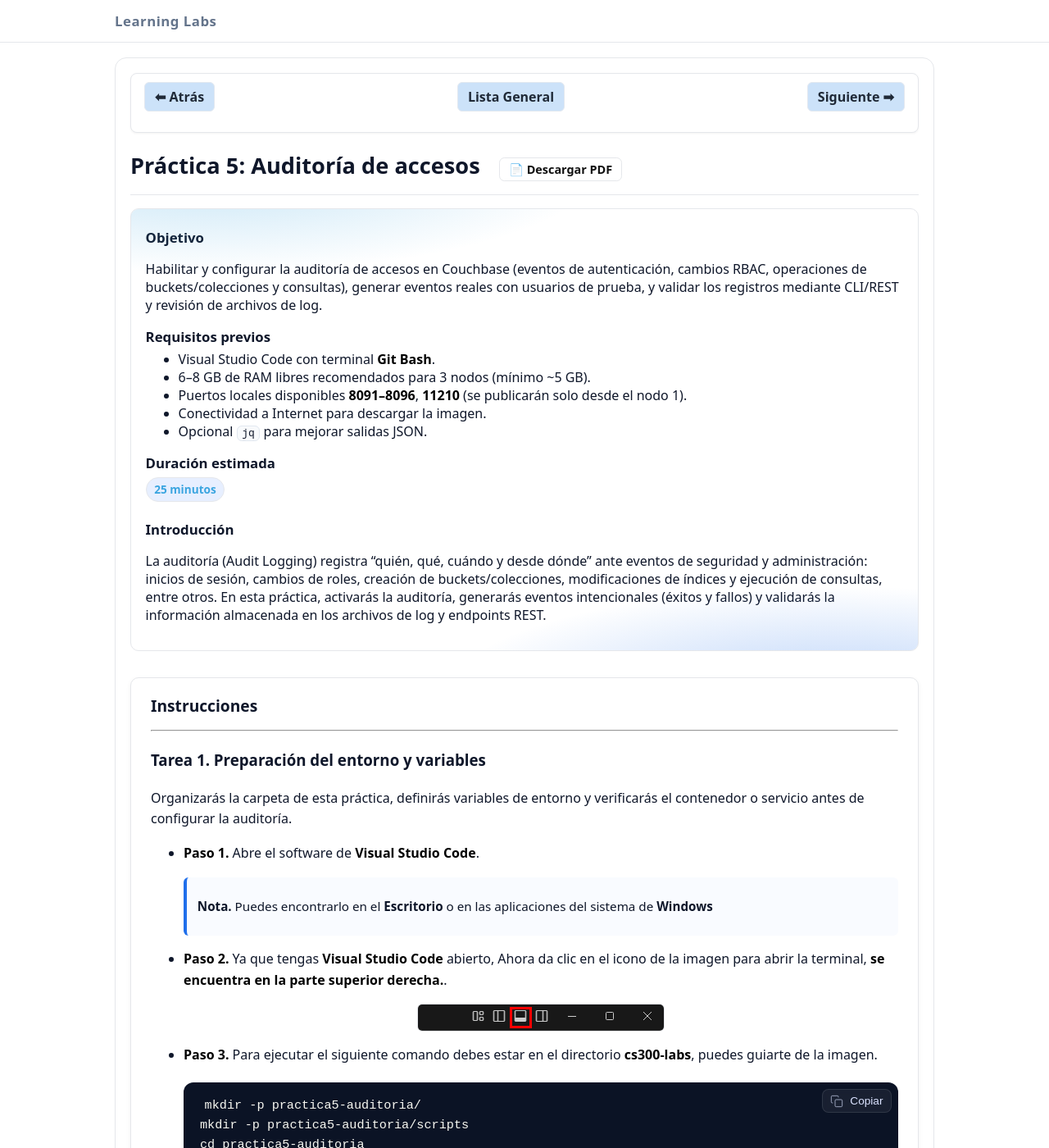
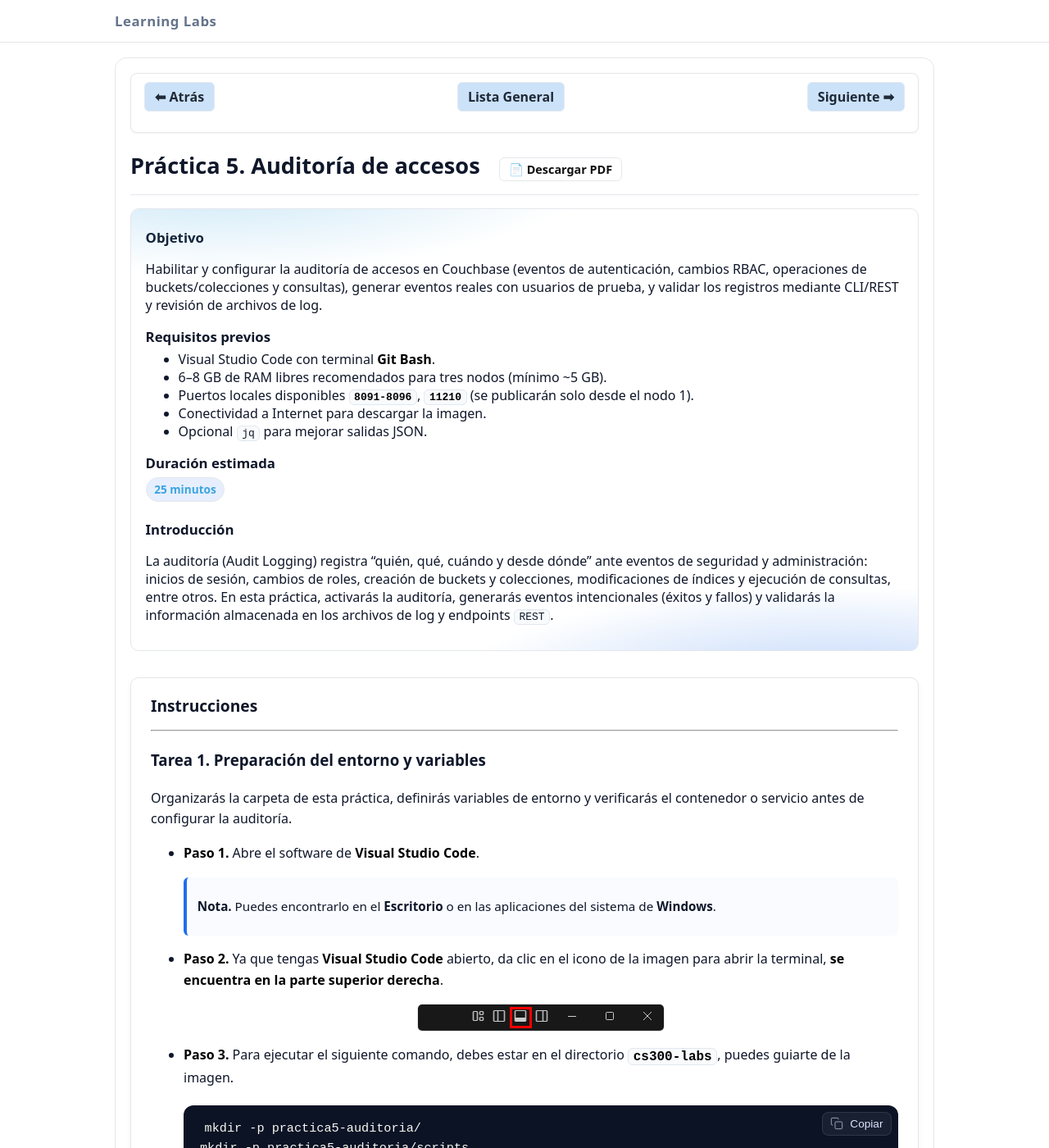
Before and after one commit to Netec-Mx/CS300_INT, a Jekyll site: the page built from labs/lab5/lab5.md, in a window 1280 px wide and 1400 px high. Shown: the whole window at 82% size. Built offline with Jekyll 4.4.1, drawn with Linux system fonts in a browser that asks for light colours; some of the changed text lies outside the part shown.

Commit message:
Update lab5.md

````diff
--- a/labs/lab5/lab5.md
+++ b/labs/lab5/lab5.md
@@ -1,6 +1,6 @@
 ---
 layout: lab
-title: "Práctica 5: Auditoría de accesos" # CAMBIAR POR CADA PRACTICA
+title: "Práctica 5. Auditoría de accesos" # CAMBIAR POR CADA PRACTICA
 permalink: /lab5/lab5/ # CAMBIAR POR CADA PRACTICA
 images_base: /labs/lab5/img # CAMBIAR POR CADA PRACTICA
 duration: "25 minutos" # CAMBIAR POR CADA PRACTICA
@@ -8,16 +8,16 @@ objective: # CAMBIAR POR CADA PRACTICA
   - Habilitar y configurar la auditoría de accesos en Couchbase (eventos de autenticación, cambios RBAC, operaciones de buckets/colecciones y consultas), generar eventos reales con usuarios de prueba, y validar los registros mediante CLI/REST y revisión de archivos de log.
 prerequisites: # CAMBIAR POR CADA PRACTICA
   - Visual Studio Code con terminal **Git Bash**.
-  - 6–8 GB de RAM libres recomendados para 3 nodos (mínimo ~5 GB).
-  - Puertos locales disponibles **8091–8096**, **11210** (se publicarán solo desde el nodo 1).
+  - 6–8 GB de RAM libres recomendados para tres nodos (mínimo ~5 GB).
+  - Puertos locales disponibles **`8091-8096`**, **`11210`** (se publicarán solo desde el nodo 1).
   - Conectividad a Internet para descargar la imagen.
   - Opcional `jq` para mejorar salidas JSON.
 introduction: > # CAMBIAR POR CADA PRACTICA
-  La auditoría (Audit Logging) registra “quién, qué, cuándo y desde dónde” ante eventos de seguridad y administración: inicios de sesión, cambios de roles, creación de buckets/colecciones, modificaciones de índices y ejecución de consultas, entre otros. En esta práctica, activarás la auditoría, generarás eventos intencionales (éxitos y fallos) y validarás la información almacenada en los archivos de log y endpoints REST.
+  La auditoría (Audit Logging) registra “quién, qué, cuándo y desde dónde” ante eventos de seguridad y administración: inicios de sesión, cambios de roles, creación de buckets y colecciones, modificaciones de índices y ejecución de consultas, entre otros. En esta práctica, activarás la auditoría, generarás eventos intencionales (éxitos y fallos) y validarás la información almacenada en los archivos de log y endpoints `REST`.
 slug: lab5 # CAMBIAR POR CADA PRACTICA
 lab_number: 5 # CAMBIAR POR CADA PRACTICA
 final_result: > # CAMBIAR POR CADA PRACTICA
-  Auditoría de Couchbase **activada y validada** autenticación (éxitos/fallos), cambios RBAC, operaciones administrativas e interacciones N1QL. Aplicaste filtros por usuario y verificaste contenidos en `audit.log`.
+  Auditoría de Couchbase **activada y validada** autenticación (éxitos o fallos), cambios RBAC, operaciones administrativas e interacciones N1QL. Aplicaste filtros por usuario y verificaste contenidos en `audit.log`.
 notes: # CAMBIAR POR CADA PRACTICA
   - El volumen de auditoría puede crecer rápidamente planifica rotación y retención.
   - Si `jq` no está disponible, usa `grep`/`less` para inspeccionar JSON line-by-line.
@@ -47,14 +47,14 @@ Organizarás la carpeta de esta práctica, definirás variables de entorno y ver
 
 - **Paso 1.** Abre el software de **Visual Studio Code**.
 
-  > **Nota.** Puedes encontrarlo en el **Escritorio** o en las aplicaciones del sistema de **Windows**
+  > **Nota.** Puedes encontrarlo en el **Escritorio** o en las aplicaciones del sistema de **Windows**.
   {: .lab-note .info .compact}
 
-- **Paso 2.** Ya que tengas **Visual Studio Code** abierto, Ahora da clic en el icono de la imagen para abrir la terminal, **se encuentra en la parte superior derecha.**.
+- **Paso 2.** Ya que tengas **Visual Studio Code** abierto, da clic en el icono de la imagen para abrir la terminal, **se encuentra en la parte superior derecha**.
 
   ![cbase1]({{ page.images_base | relative_url }}/1.png)
 
-- **Paso 3.** Para ejecutar el siguiente comando debes estar en el directorio **cs300-labs**, puedes guiarte de la imagen.
+- **Paso 3.** Para ejecutar el siguiente comando, debes estar en el directorio **`cs300-labs`**, puedes guiarte de la imagen.
 
   ```bash
   mkdir -p practica5-auditoria/
@@ -63,7 +63,7 @@ Organizarás la carpeta de esta práctica, definirás variables de entorno y ver
   ```
   ![cbase2]({{ page.images_base | relative_url }}/2.png)
 
-- **Paso 4.** En la terminal de **VSC** copia y pega el siguiente comando que crea el archivo `.env` y carga el contenido de las variables necesarias.
+- **Paso 4.** En la terminal de **VSC**, copia y pega el siguiente comando que crea el archivo `.env` y carga el contenido de las variables necesarias.
 
   > **Nota.** El archivo `.env` estandariza credenciales y memoria.
   {: .lab-note .info .compact}
@@ -102,10 +102,10 @@ Organizarás la carpeta de esta práctica, definirás variables de entorno y ver
   EOF
   ```
 
-- **Paso 5.** Ahora crea el archivo **Docker Compose** llamado **compose.yaml**. Copia y pega el siguiente código en la terminal.
+- **Paso 5.** Ahora, crea el archivo **Docker Compose** llamado **`compose.yaml`**. Copia y pega el siguiente código en la terminal.
 
   > **Nota.**
-  - El archivo `compose.yaml` mapea puertos 8091–8096 para la consola web y 11210 para clientes.
+  - El archivo `compose.yaml` mapea puertos `8091-8096` para la consola web y `11210` para clientes.
   - El healthcheck consulta el endpoint `/pools` que responde cuando el servicio está arriba (aunque aún no inicializado).
   {: .lab-note .info .compact}
 
@@ -137,9 +137,9 @@ Organizarás la carpeta de esta práctica, definirás variables de entorno y ver
 
 - **Paso 6.** Inicia el servicio, dentro de la terminal ejecuta el siguiente comando.
 
-  > **Importante.** Para agilizar los procesos, la imagen ya está descargada en tu ambiente de trabajo, ya que puede tardar hasta 10 minutos en descargarse.
-  {: .lab-note .important .compact}
-  > **Importante.** El `docker compose up -d` corre en segundo plano. El healthcheck del servicio y la sonda de `compose.yaml` garantizan que Couchbase responda en 8091 antes de continuar.
+  > **Importante**
+  > Para agilizar los procesos, la imagen ya está descargada en tu ambiente de trabajo, ya que puede tardar hasta 10 minutos en descargarse.
+  > El `docker compose up -d` corre en segundo plano. El healthcheck del servicio y la sonda de `compose.yaml` garantizan que Couchbase responda en `8091` antes de continuar.
   {: .lab-note .important .compact}
 
   ```bash
@@ -148,11 +148,11 @@ Organizarás la carpeta de esta práctica, definirás variables de entorno y ver
 
   ![cbase3]({{ page.images_base | relative_url }}/3.png)
 
-- **Paso 7.** Inicializa el clúster, ejecuta el siguiente comando en la terminal.
+- **Paso 7.** Inicializa el clúster y ejecuta el siguiente comando en la terminal.
 
   > **Nota.** El `cluster-init` fija credenciales y cuotas de memoria (data/Index). Para un nodo local, 2 GB total y 512 MB para Index es razonable; ajusta según tu RAM. Habilitar `flush` permite vaciar el bucket desde la UI o CLI.
   {: .lab-note .info .compact}
-  > **Importante.** El comando se ejecuta desde el directorio de la práctica **practica5-auditoria**
+  > **Importante.** El comando se ejecuta desde el directorio de la práctica **`practica5-auditoria`**.
   {: .lab-note .important .compact}
 
   ```bash
@@ -209,9 +209,9 @@ Activarás la auditoría, configurarás la ruta de logs, el tamaño de rotación
   ```
   ![cbase6]({{ page.images_base | relative_url }}/6.png)
 
-- **Paso 2.** Ejecuta el siguiente comando para la configuracion de la auditoría con `couchbase-cli setting-audit`:.
+- **Paso 2.** Ejecuta el siguiente comando para la configuracion de la auditoría con `couchbase-cli setting-audit`.
 
-  > **Nota.** La propiedad `rotate-interval 0` = rotación por tamaño; `rotate-size` ~20MB.
+  > **Nota.** La propiedad `rotate-interval 0` = rotación por tamaño; `rotate-size` ~20 MB.
   {: .lab-note .info .compact}
 
   ```bash
@@ -264,7 +264,7 @@ Crearás el bucket `orders`, el *scope* `sales` y la *collections* `orders`.
   ```
   ![cbase10]({{ page.images_base | relative_url }}/10.png)
 
-- **Paso 2.** Crea el *scope* **sales** vía REST, copia y pega el comando en la terminal.
+- **Paso 2.** Crea el `scope` **`sales`** vía `REST`. Copia y pega el comando en la terminal.
 
   ```bash
   # Scope
@@ -274,7 +274,7 @@ Crearás el bucket `orders`, el *scope* `sales` y la *collections* `orders`.
   ```
   ![cbase11]({{ page.images_base | relative_url }}/11.png)
 
-- **Paso 3.** Crea el *collections* **orders** vía REST, copia y pega el comando en la terminal.
+- **Paso 3.** Crea el `collections` **`orders`** vía `REST`. Copia y pega el comando en la terminal.
 
   ```bash
   # Collection: orders
@@ -292,7 +292,7 @@ Crearás el bucket `orders`, el *scope* `sales` y la *collections* `orders`.
   ```
   ![cbase13]({{ page.images_base | relative_url }}/13.png)
 
-- **Paso 5.** Ejecuta el siguiente comando para listar **sales** con **orders** correctamente.
+- **Paso 5.** Ejecuta el siguiente comando para listar `sales` con `orders` correctamente.
 
   > **Nota.** Configuraste el *keyspace* `orders.sales.orders` para probar permisos granulares por *collection*.
   {: .lab-note .info .compact}
@@ -303,7 +303,7 @@ Crearás el bucket `orders`, el *scope* `sales` y la *collections* `orders`.
   ```
   ![cbase14]({{ page.images_base | relative_url }}/14.png)
 
-- **Paso 6.** Ahora crea el usuario **analyst_ro** (solo lectura en `orders.sales.orders`), copia y pega el siguiente comando en la terminal.
+- **Paso 6.** Ahora, crea el usuario **`analyst_ro`** (solo lectura en `orders.sales.orders`). Copia y pega el siguiente comando en la terminal.
 
   ```bash
   docker exec -it cbnode1 couchbase-cli user-manage \
@@ -325,26 +325,26 @@ Crearás el bucket `orders`, el *scope* `sales` y la *collections* `orders`.
 Provocarás inicios de sesión correctos y fallidos para observar eventos de auditoría de autenticación.
 
 
-- **Paso 1.** Realiza la prueba con el usuario **analyst_ro** para generar logs.
+- **Paso 1.** Realiza la prueba con el usuario **`analyst_ro`** para generar logs.
 
   ```bash
   docker exec -it cbnode1 cbq -e http://${CB_HOST}:8093 -u "${RBAC_ANALYST}" -p ${RBAC_ANALYST_PASS} -s "SELECT 1;"
   ```
   ![cbase16]({{ page.images_base | relative_url }}/16.png)
 
-- **Paso 2.** Ahora intenta el inicio de sesión para simular una falla.
+- **Paso 2.** Ahora, intenta el inicio de sesión para simular una falla.
 
   ```bash
   docker exec -it cbnode1 cbq -e http://${CB_HOST}:8093 -u "${RBAC_ANALYST}" -p 'Wrong!2025' -s "SELECT 1;" || true
   ```
   ![cbase17]({{ page.images_base | relative_url }}/17.png)
 
-- **Paso 3.** Ahora revisa los logs de auditoria generados por los eventos de inicio de sesión.
+- **Paso 3.** Revisa los _logs_ de auditoría generados por los eventos de inicio de sesión.
 
-  > **Nota.**
-  - Debes observar entradas recientes indicando éxito y/o fallo de autenticación con timestamps.
-  - La línea contiene el usuario y el origen **(host/endpoint).**
-  - Los eventos de autenticación son clave para **trazabilidad de accesos** y detección de intentos fallidos.
+  > **Notas**
+  - Debes observar entradas recientes indicando éxito o fallo de la autenticación con `timestamps`.
+  - La línea contiene el usuario y el origen **(`host`/`endpoint`).**
+  - Los eventos de autenticación son clave para la **trazabilidad de accesos** y la detección de intentos fallidos.
   {: .lab-note .info .compact}
 
   ```bash
@@ -380,7 +380,7 @@ Crearás y eliminarás temporalmente un usuario para registrar eventos de cambio
   ```
   ![cbase19]({{ page.images_base | relative_url }}/19.png)
 
-- **Paso 2.** Ahora lista el usuario para confirmar que se haya creado correctamente.
+- **Paso 2.** Lista el usuario para confirmar que se haya creado correctamente.
 
   ```bash
   docker exec -it cbnode1 couchbase-cli user-manage \
@@ -437,15 +437,15 @@ eso a datos y Query (N1QL).
   ```
   ![cbase23]({{ page.images_base | relative_url }}/23.png)
 
-- **Paso 2.** En la interfaz da clic en la opción lateral izquierda **Security** expande la propiedad **Query and Index Service** y actívala.
+- **Paso 2.** En la interfaz da clic en la opción lateral izquierda **`Security`** expande la propiedad **`Query and Index Service`** y actívala.
 
   ![cbase24]({{ page.images_base | relative_url }}/24.png)
 
-- **Paso 3.** Da clic en la opción **Save**.
+- **Paso 3.** Da clic en la opción **`Save`**.
 
-- **Paso 4.** Regresa a la terminal de **VSC** .
+- **Paso 4.** Regresa a la terminal de **`VSC`** .
 
-- **Paso 5.** Crea el usuario **writer_app** (escritura en `orders.sales.orders`, sin permisos de lectura/SELECT):.
+- **Paso 5.** Crea el usuario **writer_app** (escritura en `orders.sales.orders`, sin permisos de lectura/`SELECT`).
 
   ```bash
   docker exec -it cbnode1 couchbase-cli user-manage \
@@ -456,7 +456,7 @@ eso a datos y Query (N1QL).
   ```
   ![cbase25]({{ page.images_base | relative_url }}/25.png)
 
-- **Paso 6.** Inserta con el usuario **writer_app** (evento de mutación) los siguientes datos:.
+- **Paso 6.** Inserta con el usuario **`writer_app`** (evento de mutación) los siguientes datos.
 
   ```bash
   docker exec -it cbnode1 cbq -e http://$CB_HOST:8093 \
@@ -467,7 +467,7 @@ eso a datos y Query (N1QL).
   ```
   ![cbase26]({{ page.images_base | relative_url }}/26.png)
 
-- **Paso 7.** Ahora realiza la consulta con el usuario `analyst_ro` **SELECT**.
+- **Paso 7.** Realiza la consulta con el usuario `analyst_ro` **`SELECT`**.
 
   ```bash
   docker exec -it cbnode1 cbq -e http://$CB_HOST:8093 \
@@ -512,11 +512,11 @@ Revertirás exclusiones y dejarás la auditoría activada, o la desactivarás se
   ```
   ![cbase29]({{ page.images_base | relative_url }}/29.png)
 
- **Paso 2.** Ahora elimina el bucket con el siguiente comando.
+ **Paso 2.** Ahora, elimina el bucket con el siguiente comando.
 
   > **Nota.** Espera unos segundos, es normal que tarde en eliminarse.
   {: .lab-note .info .compact}
-  > **Importante.** Si te llegase a marcar algún error en el borrado, puede deberse a que aun está ocupado en alguna tarea, inténtalo nuevamente. En ocasiones se borra aunque muestre el mensaje de error.
+  > **Importante.** Si te llegase a marcar algún error en el borrado, puede deberse a que aun está ocupado en alguna tarea, inténtalo nuevamente. En ocasiones, se borra aunque muestre el mensaje de error.
   {: .lab-note .important .compact}
 
   ```bash
@@ -525,9 +525,9 @@ Revertirás exclusiones y dejarás la auditoría activada, o la desactivarás se
     --bucket orders
   ```
 
-- **Paso 3.** Ahora en la terminal aplica el siguiente comando para detener el nodo.
+- **Paso 3.** En la terminal, aplica el siguiente comando para detener el nodo.
 
-  > **Nota.** Si es necesario puedes volver a encender los contenedores con el comando **`docker compose start`**
+  > **Nota.** Si es necesario, puedes volver a encender los contenedores con el comando **`docker compose start`**.
   {: .lab-note .info .compact}
 
   ```bash
@@ -537,7 +537,7 @@ Revertirás exclusiones y dejarás la auditoría activada, o la desactivarás se
 
 - **Paso 4.** Apaga y elimina el contenedor (se conservan los datos en `./data`).
 
-  > **Nota.** Si es necesario puedes volver a activar los contenedores con el comando **`docker compose up -d`**
+  > **Nota.** Si es necesario, puedes volver a activar los contenedores con el comando **`docker compose up -d`**.
   {: .lab-note .info .compact}
 
   ```bash
````
Also changed, not shown: other parts of labs/lab5/lab5.md (+15 -15 lines).
